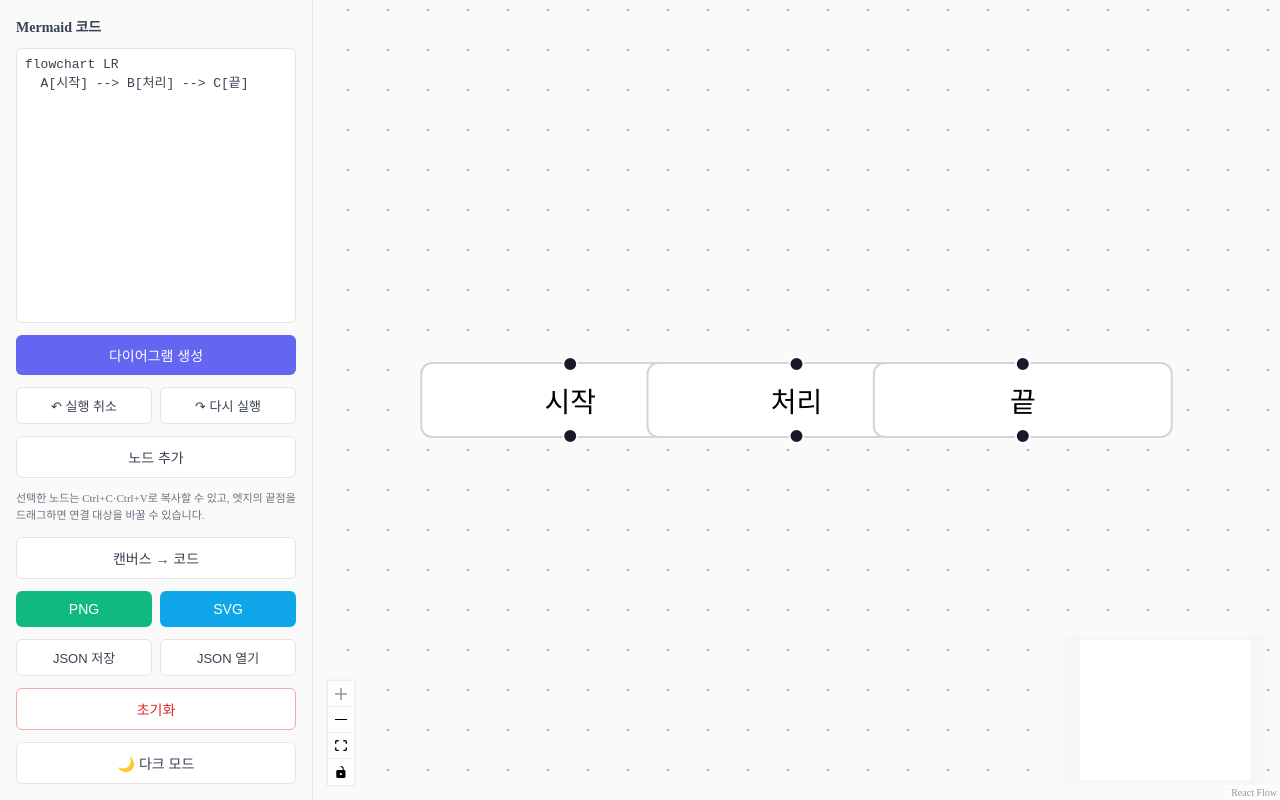
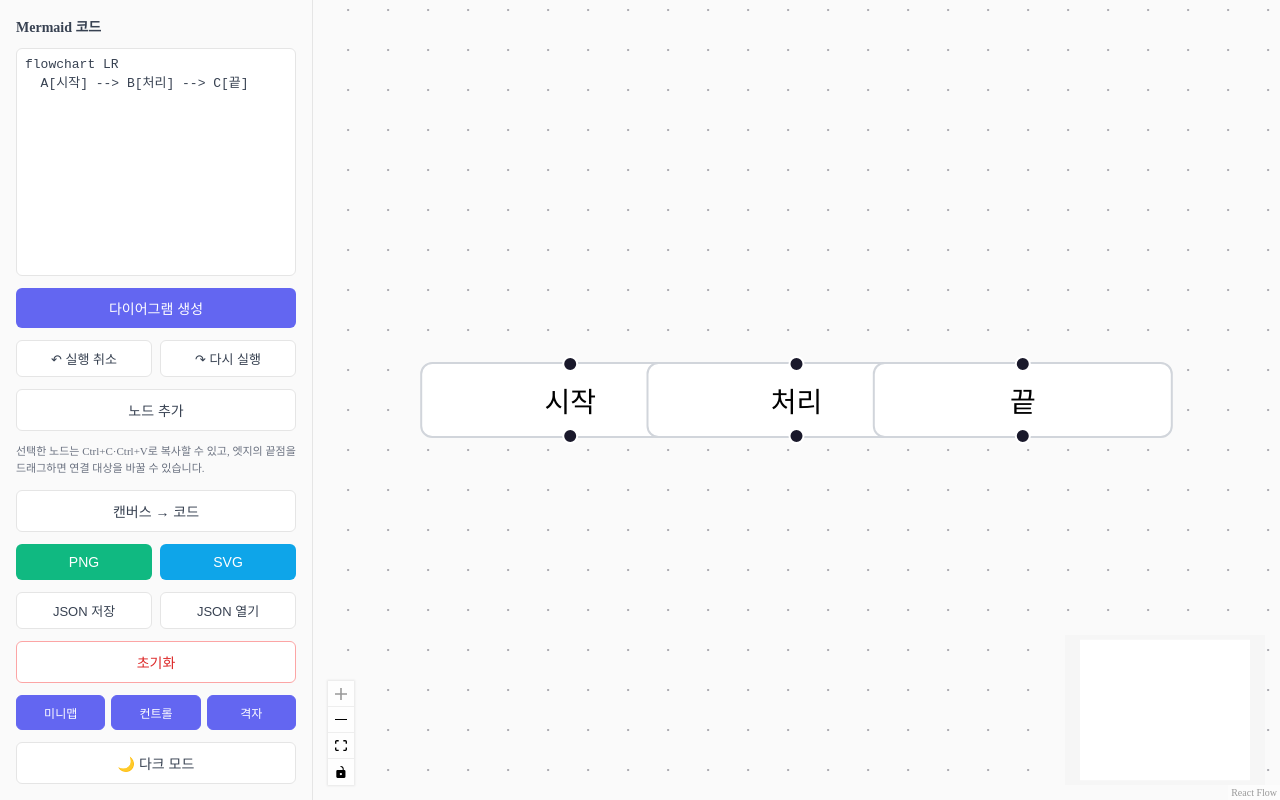
Before and after one commit to hayohio-bit/mermaid-studio, a React (Vite) app: page / in a window 1280 px wide. Built offline with nearby package versions, Linux system fonts and the light colour scheme.

Commit message:
feat: 미니맵·컨트롤·격자 표시 토글
캔버스 보조 UI 세 가지를 사이드바 버튼으로 켜고 끌 수 있게 했다. 선택한 표시 여부는 localStorage에 저장해 새로고침 후에도 유지된다.

```diff
--- a/src/App.jsx
+++ b/src/App.jsx
@@ -15,6 +15,7 @@ const defaultCode = `flowchart LR
 
 const STORAGE_KEY = 'mermaid-studio'
 const THEME_KEY = 'mermaid-studio-theme'
+const VIEW_KEY = 'mermaid-studio-view'
 
 // 패널·사이드바에 쓰는 중립 색상 테마. 노드·엣지 색은 사용자 콘텐츠라 바꾸지 않는다.
 const themes = {
@@ -39,6 +40,18 @@ function loadSaved() {
     return JSON.parse(localStorage.getItem(STORAGE_KEY))
   } catch {
     return null
+  }
+}
+
+// 캔버스 보조 UI(미니맵·컨트롤·격자)의 표시 여부. 저장된 값이 없으면 셋 다 켠 상태로 시작한다.
+const defaultView = { miniMap: true, controls: true, background: true }
+
+function loadView() {
+  try {
+    const saved = JSON.parse(localStorage.getItem(VIEW_KEY))
+    return saved ? { ...defaultView, ...saved } : defaultView
+  } catch {
+    return defaultView
   }
 }
 
@@ -881,6 +894,19 @@ function Studio() {
     }
   })
   const T = themes[dark ? 'dark' : 'light']
+  const [view, setView] = useState(loadView)
+
+  const toggleView = (key) => {
+    setView((v) => {
+      const next = { ...v, [key]: !v[key] }
+      try {
+        localStorage.setItem(VIEW_KEY, JSON.stringify(next))
+      } catch {
+        // 저장 실패는 무시한다 (표시 여부는 이번 세션에만 유지된다)
+      }
+      return next
+    })
+  }
 
   const toggleTheme = () => {
     setDark((d) => {
@@ -1612,6 +1638,32 @@ function Studio() {
           초기화
         </button>
 
+        <div style={{ display: 'flex', gap: '6px' }}>
+          {[
+            { key: 'miniMap', label: '미니맵' },
+            { key: 'controls', label: '컨트롤' },
+            { key: 'background', label: '격자' },
+          ].map(({ key, label }) => (
+            <button
+              key={key}
+              onClick={() => toggleView(key)}
+              title={`${label} ${view[key] ? '숨기기' : '보이기'}`}
+              style={{
+                flex: 1,
+                padding: '8px 4px',
+                background: view[key] ? '#6366f1' : T.inputBg,
+                color: view[key] ? 'white' : T.subText,
+                border: `1px solid ${view[key] ? '#6366f1' : T.border}`,
+                borderRadius: '6px',
+                cursor: 'pointer',
+                fontSize: '12px',
+              }}
+            >
+              {label}
+            </button>
+          ))}
+        </div>
+
         <button
           onClick={toggleTheme}
           style={{
@@ -1649,9 +1701,9 @@ function Studio() {
           colorMode={dark ? 'dark' : 'light'}
           fitView
         >
-          <Background />
-          <Controls />
-          <MiniMap />
+          {view.background && <Background />}
+          {view.controls && <Controls />}
+          {view.miniMap && <MiniMap />}
         </ReactFlow>
       </div>
 
```
